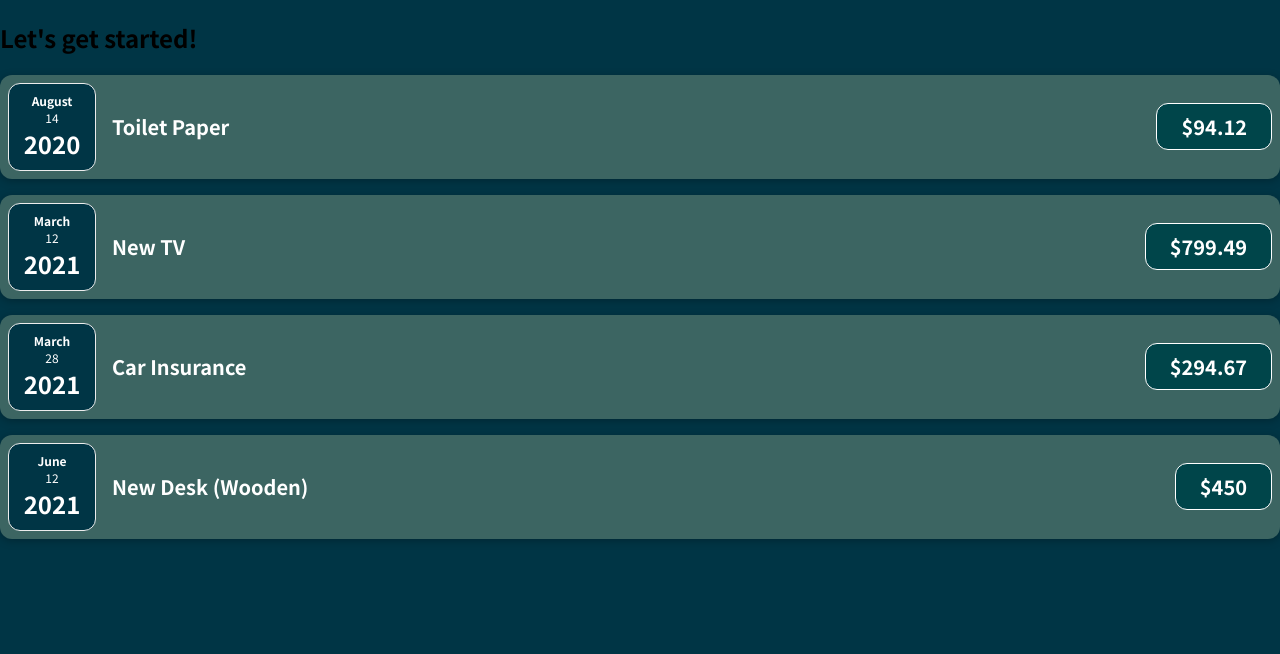
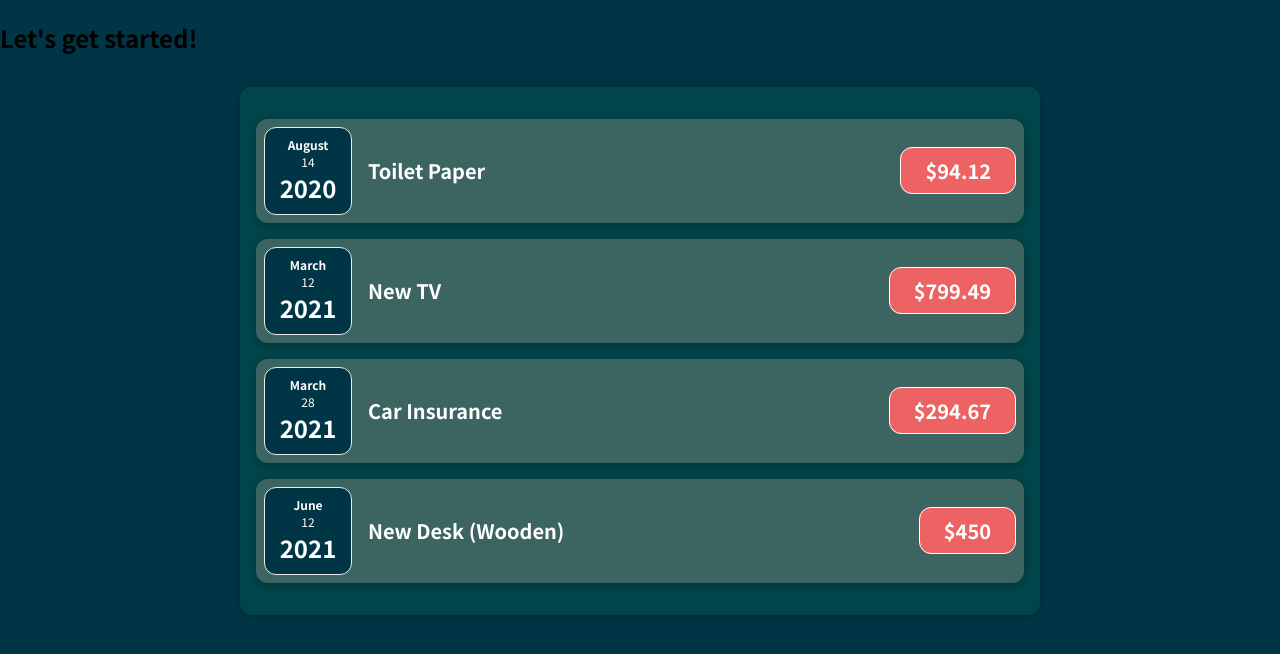
Before and after one commit to thewmking/react-expense-tracker, a JavaScript app: page / in a window 1280 px wide. Shown: the top 654 px of the page. Built offline with nearby package versions, Linux system fonts and the light colour scheme.

Commit message:
Add expenses wrapper component

```diff
--- a/src/App.js
+++ b/src/App.js
@@ -1,4 +1,4 @@
-import ExpenseItem from './components/ExpenseItem'
+import Expenses from './components/Expenses'
 
 function App() {
   const expenses = [
@@ -26,26 +26,7 @@
   return (
     <div>
       <h2>Let's get started!</h2>
-      <ExpenseItem
-        title={ expenses[0].title }
-        amount={ expenses[0].amount }
-        date={ expenses[0].date }
-      />
-      <ExpenseItem
-        title={ expenses[1].title }
-        amount={ expenses[1].amount }
-        date={ expenses[1].date }
-      />
-      <ExpenseItem
-        title={ expenses[2].title }
-        amount={ expenses[2].amount }
-        date={ expenses[2].date }
-      />
-      <ExpenseItem
-        title={ expenses[3].title }
-        amount={ expenses[3].amount }
-        date={ expenses[3].date }
-      />
+      <Expenses expenses={ expenses }/>
     </div>
   );
 }
--- a/src/components/ExpenseItem.css
+++ b/src/components/ExpenseItem.css
@@ -31,7 +31,7 @@
   font-size: 1rem;
   font-weight: bold;
   color: white;
-  background-color: #00454a;
+  background-color: #ed6363;
   border: 1px solid white;
   padding: 0.5rem;
   border-radius: 12px;
--- /dev/null
+++ b/src/components/Expenses.css
@@ -0,0 +1,9 @@
+.expenses {
+  padding: 1rem;
+  background-color: #00454a;
+  margin: 2rem auto;
+  width: 50rem;
+  max-width: 95%;
+  border-radius: 12px;
+  box-shadow: 0 1px 8px rgba(0, 0, 0, 0.25);
+}
--- /dev/null
+++ b/src/components/Expenses.js
@@ -0,0 +1,20 @@
+import ExpenseItem from './ExpenseItem'
+import './Expenses.css';
+
+function Expenses(props) {
+  const { expenses } = props;
+  const expenseItems = expenses.map((item) =>
+    <ExpenseItem
+      title={ item.title }
+      amount={ item.amount }
+      date={ item.date }
+    />
+  );
+  return (
+    <div className='expenses'>
+      { expenseItems }
+    </div>
+  );
+}
+
+export default Expenses;
```
